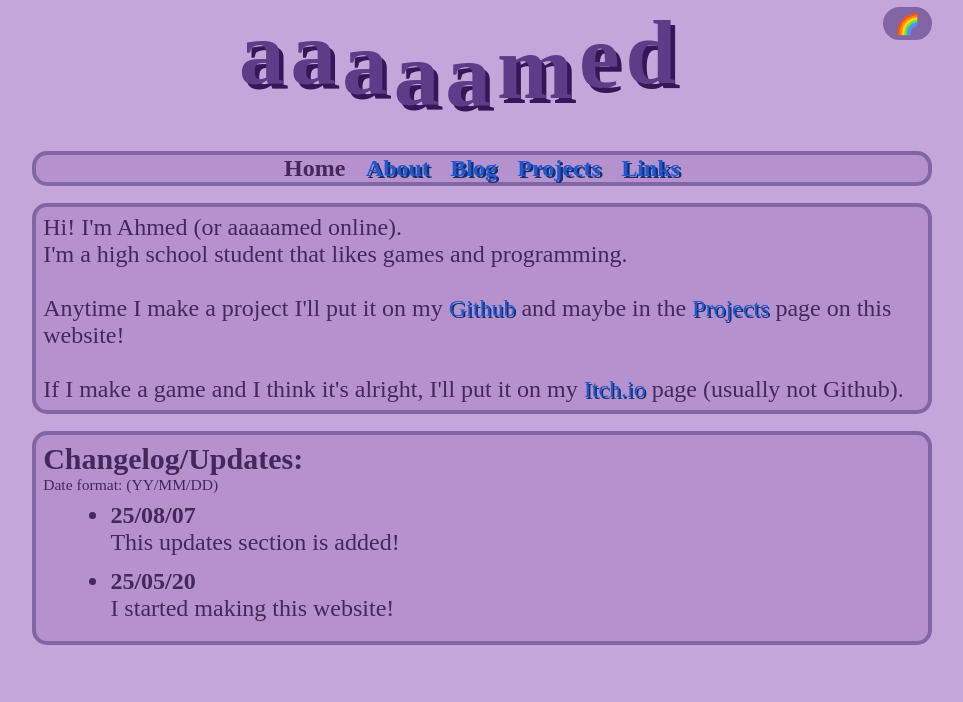
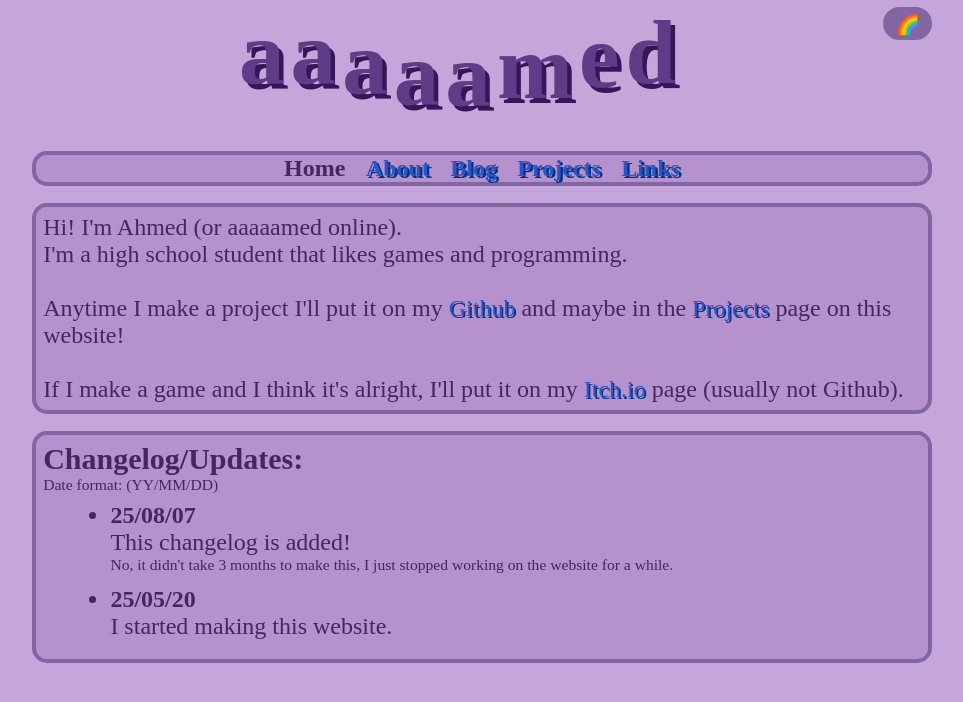
Before and after one commit to AAAAAmed/Personal-Website, a plain HTML site: page index.html in a window 1280 px wide. Shown: the whole page, without its empty margins (158-1121 px from the left). Drawn offline with Linux system fonts and the light colour scheme; a web font is replaced by a local one.

Commit message:
changed a message on the changelog

```diff
--- a/index.html
+++ b/index.html
@@ -51,10 +51,13 @@
 
         <ul id="changelog">
             <li><b>25/08/07</b> <br>
-                This updates section is added!</li>
+                This changelog is added!
+                <p class="fine-print">No, it didn't take 3 months to make this, I just stopped working on the website for a while.</p>
+            </li>
 
             <li><b>25/05/20</b> <br>
-                I started making this website!</li>
+                I started making this website.
+            </li>
         </ul>
     </section>
 
```
